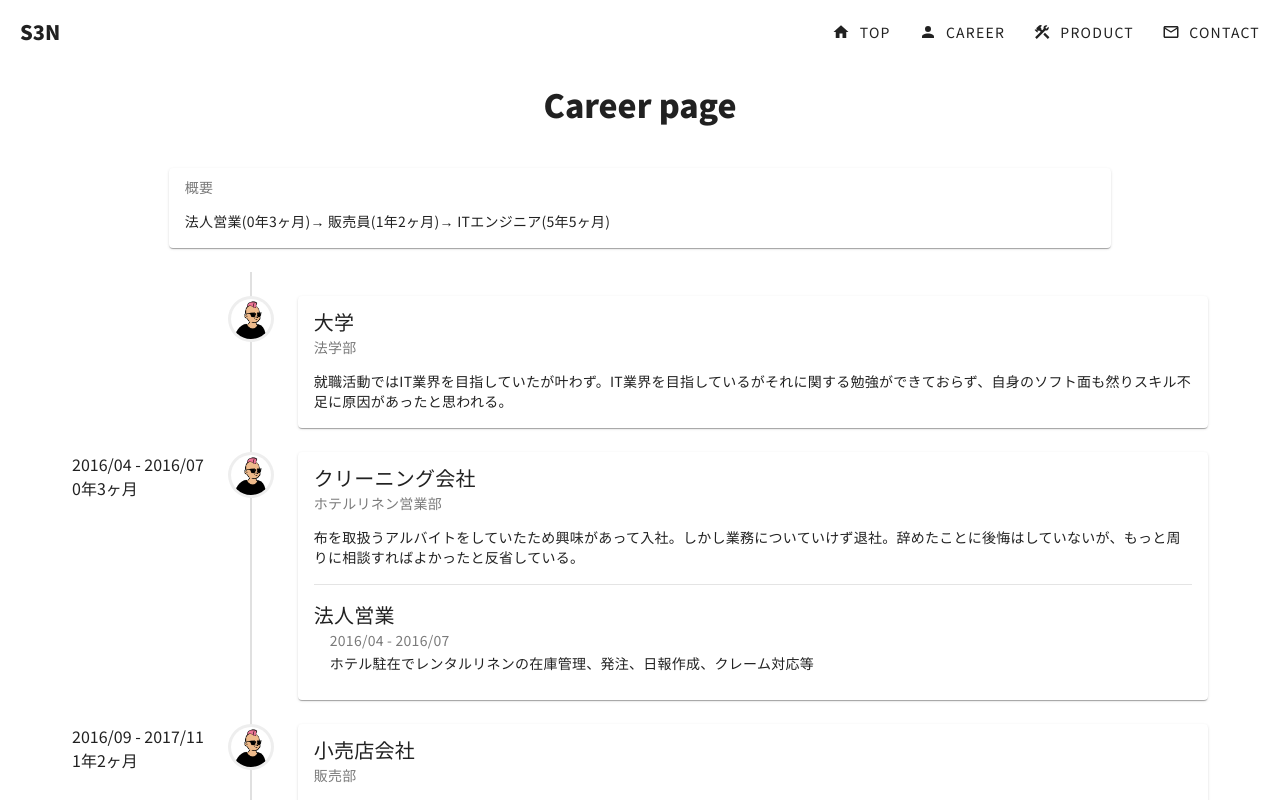
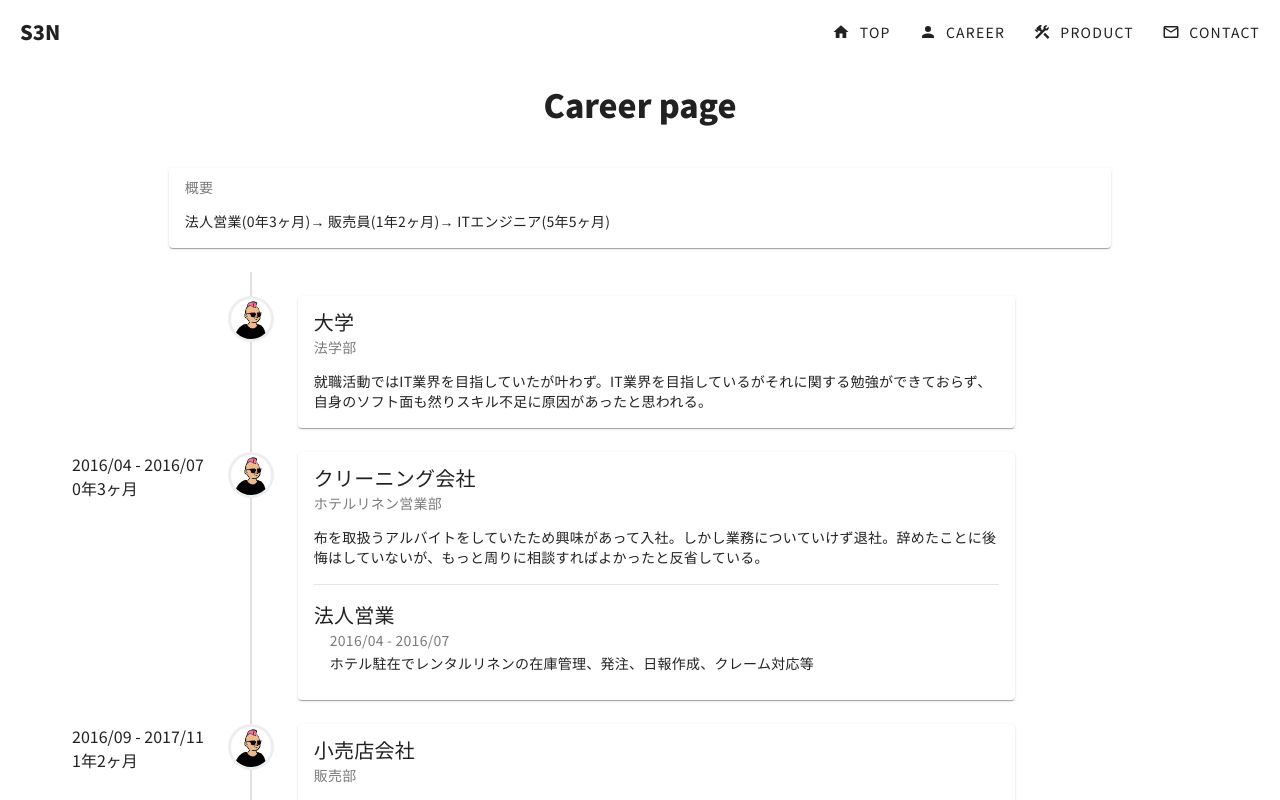
Before and after one commit to Oyukawa/yuk4wa, a Vue app in the folder src_s3n/: page /career in a window 1280 px wide. Shown: the top 800 px of the page. Built offline with nearby package versions, Linux system fonts and the light colour scheme.

Commit message:
feat:レスポンシブ対応

```diff
--- a/src_s3n/src/pages/CareerPage.vue
+++ b/src_s3n/src/pages/CareerPage.vue
@@ -41,7 +41,7 @@ onBeforeMount(() => {
       <v-col cols="12" md="10">
         <v-card>
           <v-card-item>
-            <v-card-subtitle>概要 </v-card-subtitle>
+            <v-card-subtitle>概要</v-card-subtitle>
           </v-card-item>
           <v-card-text>
             {{ state.occupationList.occupation1 }}→ {{ state.occupationList.occupation2 }}→
@@ -51,7 +51,7 @@ onBeforeMount(() => {
       </v-col>
     </v-row>
     <v-row>
-      <v-col>
+      <v-col cols="12" md="10">
         <CareerCard :career-list="state.careerList" />
       </v-col>
     </v-row>
```
